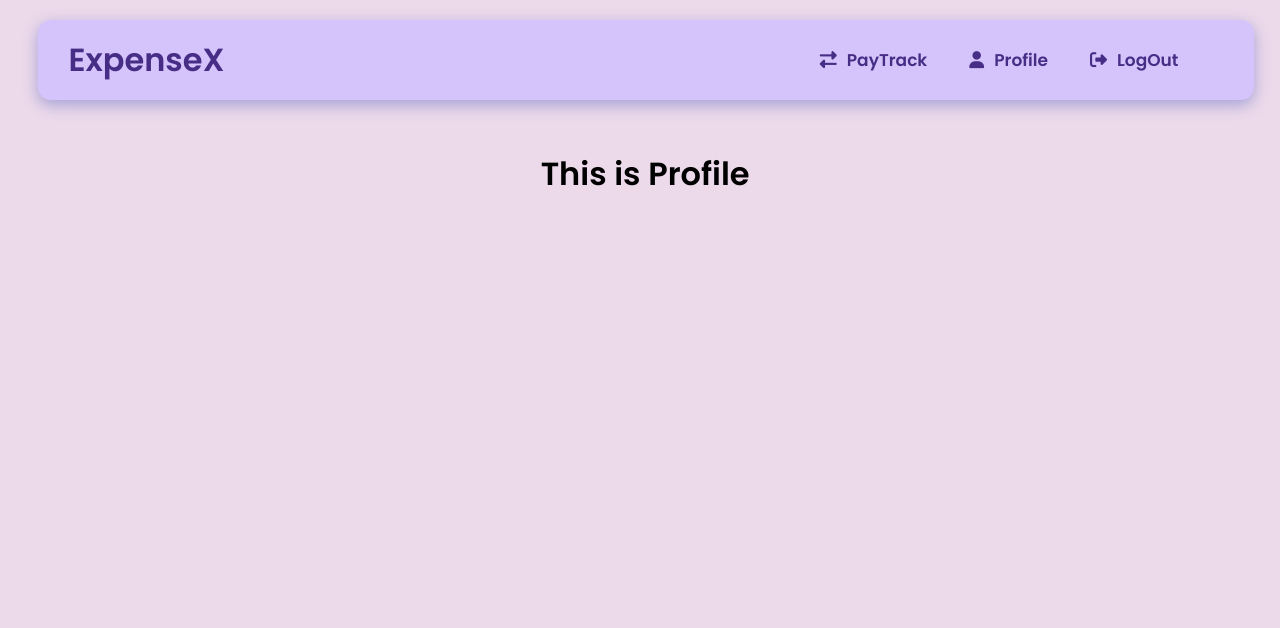
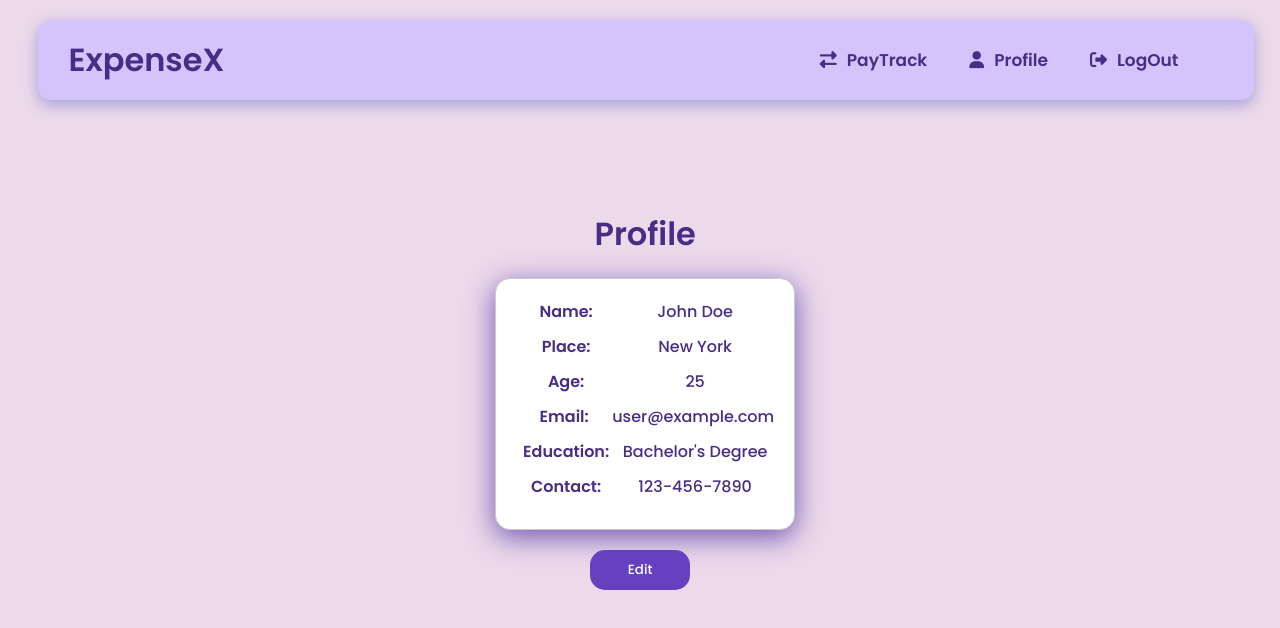
Before and after one commit to Hanna-sa/Expense, a React (Create React App) app: page /Profile in a window 1280 px wide. Shown: the top 628 px of the page. Built offline with nearby package versions, Linux system fonts and the light colour scheme.

Commit message:
Update 2 files
profile

```diff
--- /dev/null
+++ b/src/Routes/Profile.css
@@ -0,0 +1,81 @@
+.profile-container {
+  display: flex;
+  flex-direction: column;
+  justify-content: center;
+  align-items: center;
+  height: 100vh;
+  border-color: #fff;
+  background-size: cover;
+}
+
+.profile-title {
+  font-weight: bold;
+  margin-bottom: 20px;
+  color: #472d86;
+  font-size: 2rem;
+}
+
+.profile-content {
+  border: 1px solid #ccc;
+  border-radius: 15px;
+  padding: 20px;
+  width: 300px;
+  background-color: white;
+  box-shadow: 0px 7px 29px 0px #6f54b3;
+}
+
+.profile-field {
+  display: flex;
+  align-items: center;
+  margin-bottom: 10px;
+  color: #472d86;
+}
+
+.profile-label {
+  width: 100px;
+  color: #472d86;
+  font-weight: bold;
+  text-shadow: 0px 0px 15px white;
+}
+
+.profile-value {
+  flex-grow: 1;
+}
+
+.profile-input {
+  width: 100%;
+  color: #472d86;
+  padding: 10px;
+  margin-left: 10px;
+  border-radius: 15px;
+  border: none;
+}
+
+.profile-actions {
+  display: flex;
+  justify-content: center;
+  margin-top: 20px;
+}
+
+.profile-button {
+  width: 100px;
+  padding: 10px;
+  margin-right: 10px;
+  background-color: #6540bf;
+  color: #fff;
+  border: none;
+  border-radius: 15px;
+  cursor: pointer;
+}
+
+.profile-edit {
+  background-color: #6540bf;
+}
+
+.profile-save {
+  background-color: #6540bf;
+}
+
+.profile-cancel {
+  background-color: #6540bf;
+}
--- a/src/Routes/Profile.js
+++ b/src/Routes/Profile.js
@@ -1,11 +1,154 @@
+import React, { useState } from "react";
+import "./Profile.css";
 import Navbar from "../components/Navbar";
 
-function Profile() {
+
+const Profile = () => {
+  const [name, setName] = useState("John Doe");
+  const [place, setPlace] = useState("New York");
+  const [age, setAge] = useState(25);
+  const [education, setEducation] = useState("Bachelor's Degree");
+  const [contactDetails, setContactDetails] = useState("123-456-7890");
+  const [isEditing, setIsEditing] = useState(false);
+
+  const handleEditClick = () => {
+    setIsEditing(true);
+  };
+
+  const handleSaveClick = () => {
+    setIsEditing(false);
+  };
+
+  const handleCancelClick = () => {
+    setIsEditing(false);
+  };
+
+  const handleNameChange = (e) => {
+    setName(e.target.value);
+  };
+
+  const handlePlaceChange = (e) => {
+    setPlace(e.target.value);
+  };
+
+  const handleAgeChange = (e) => {
+    setAge(e.target.value);
+  };
+
+  const handleEducationChange = (e) => {
+    setEducation(e.target.value);
+  };
+
+  const handleContactDetailsChange = (e) => {
+    setContactDetails(e.target.value);
+  };
+
   return (
-    <>
+
+    <div className="profile-container">
+      <h2 className="profile-title">Profile</h2>
       <Navbar />
-      <h1 style={{ padding: 150 }}>This is Profile</h1>
-    </>
+      <div className="profile-content">
+        <div className="profile-field">
+          <div className="profile-label">Name:</div>
+          <div className="profile-value">
+            {isEditing ? (
+              <input
+                className="profile-input"
+                type="text"
+                value={name}
+                onChange={handleNameChange}
+              />
+            ) : (
+              <span>{name}</span>
+            )}
+          </div>
+        </div>
+        <div className="profile-field">
+          <div className="profile-label">Place:</div>
+          <div className="profile-value">
+            {isEditing ? (
+              <input
+                className="profile-input"
+                type="text"
+                value={place}
+                onChange={handlePlaceChange}
+              />
+            ) : (
+              <span>{place}</span>
+            )}
+          </div>
+        </div>
+        <div className="profile-field">
+          <div className="profile-label">Age:</div>
+          <div className="profile-value">
+            {isEditing ? (
+              <input
+                className="profile-input"
+                type="number"
+                value={age}
+                onChange={handleAgeChange}
+              />
+            ) : (
+              <span>{age}</span>
+            )}
+          </div>
+        </div>
+        <div className="profile-field">
+          <div className="profile-label">Email:</div>
+          <div className="profile-value">
+            <span>user@example.com</span>
+          </div>
+        </div>
+        <div className="profile-field">
+          <div className="profile-label">Education:</div>
+          <div className="profile-value">
+            {isEditing ? (
+              <input
+                className="profile-input"
+                type="text"
+                value={education}
+                onChange={handleEducationChange}
+              />
+            ) : (
+              <span>{education}</span>
+            )}
+          </div>
+        </div>
+        <div className="profile-field">
+          <div className="profile-label">Contact:</div>
+          <div className="profile-value">
+            {isEditing ? (
+              <input
+                className="profile-input"
+                type="text"
+                value={contactDetails}
+                onChange={handleContactDetailsChange}
+              />
+            ) : (
+              <span>{contactDetails}</span>
+            )}
+          </div>
+        </div>
+      </div>
+      {isEditing ? (
+        <div className="profile-actions">
+          <button className="profile-button profile-save" onClick={handleSaveClick}>
+            Save
+          </button>
+          <button className="profile-button profile-cancel" onClick={handleCancelClick}>
+            Cancel
+          </button>
+        </div>
+      ) : (
+        <div className="profile-actions">
+          <button className="profile-button profile-edit" onClick={handleEditClick}>
+            Edit
+          </button>
+        </div>
+      )}
+    </div>
   );
-}
+};
+
 export default Profile;
```
